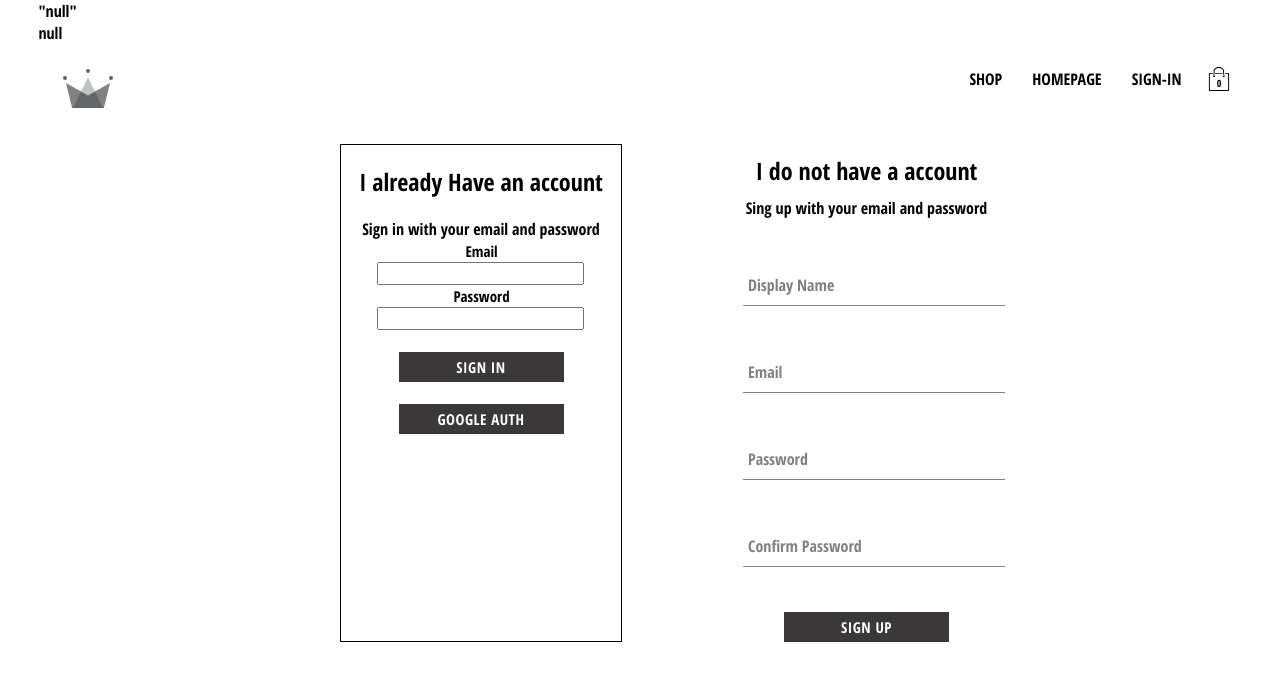
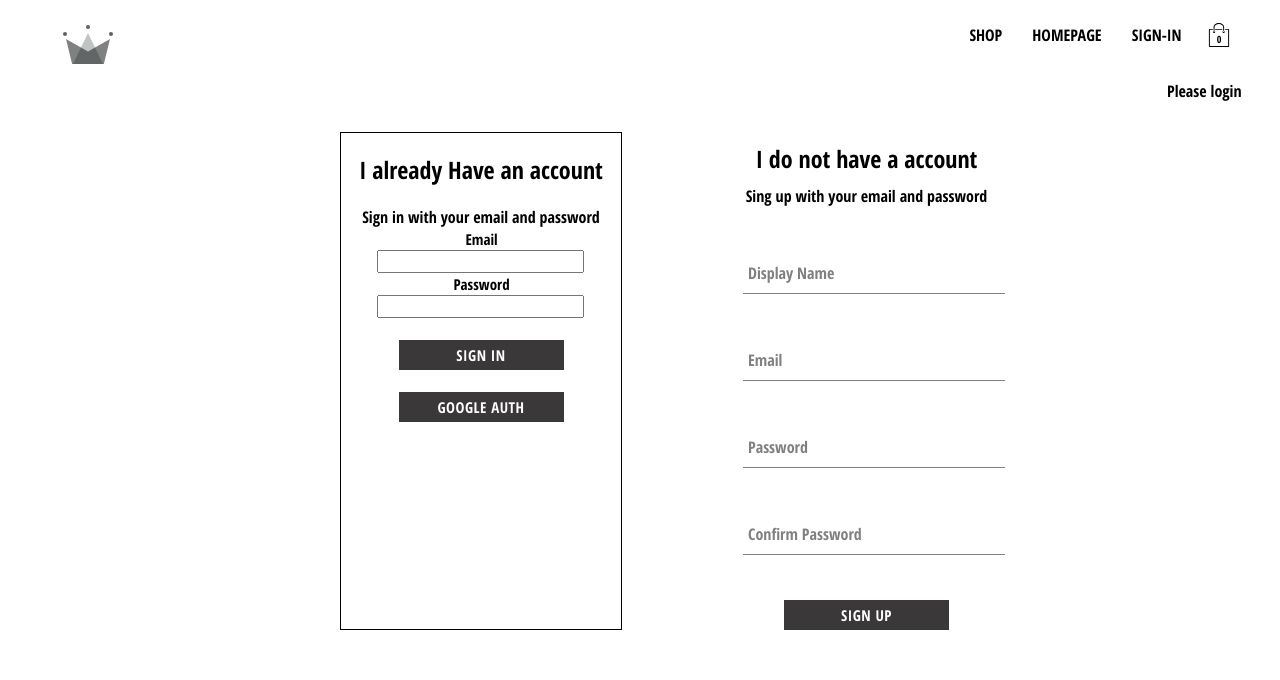
Before and after one commit to andrewKievUA/deploy-shop-crown, a React (Create React App) app: page /sign-in in a window 1280 px wide. Shown: the top 680 px of the page. Built offline with nearby package versions, Linux system fonts and the light colour scheme; no server answers.

Commit message:
add display name below the header if user has auth else please login

```diff
--- a/src/App.css
+++ b/src/App.css
@@ -10,3 +10,9 @@ a{
     text-decoration: none;
     color: black
 }
+
+.displayName{
+
+    text-align: right;
+
+}
--- a/src/App.js
+++ b/src/App.js
@@ -38,23 +38,19 @@ class App extends Component {
     }
 
     render() {
-        let fff = (<div> "null" </div>)
+        let userName = (<div className="displayName">  Please login </div>)
         if (this.props.currentUser){
             if (this.props.currentUser.currentUser){
-                fff = (<div> {this.props.currentUser.currentUser.displayName} </div>)
+                userName = (<div className="displayName"> {this.props.currentUser.currentUser.displayName} </div>)
             }
 
         }
 
         return (<>
-                {fff}
-                {this.props.currentUser?
-                this.props.currentUser.currentUser?
-                this.props.currentUser.currentUser.displayName:
-                "null":
-                "null"
-            }
+
+
                 <Header/>
+                {userName}
                 <Switch>
                     <Route exact path="/" component={HomePage}/>
                     <Route path="/shop" component={ShopPage}/>
--- a/src/components/cart-dropdown/cart-dropdown.jsx
+++ b/src/components/cart-dropdown/cart-dropdown.jsx
@@ -13,8 +13,10 @@ const CartDropdown = ({cartItems,toggleCartHiddenAA}) => {
     return(
     <div className="cart-dropdown">
         <div className="cart-items">
-            {cartItems.map(cartItem=>
-                <CartItem key={cartItem.id} item={cartItem}/>)}
+            {cartItems.length ?
+                cartItems.map(cartItem=><CartItem key={cartItem.id} item={cartItem}/>)
+
+            : <div className="cardEmptyText"> your card is empty </div>}
         </div>
         <CustomButton inverted onClick={toggleCartHiddenAA}> CLOSE</CustomButton>
         <CustomButton > GO TO CHECKOUT</CustomButton>
--- a/src/components/cart-dropdown/cart-dropdown.scss
+++ b/src/components/cart-dropdown/cart-dropdown.scss
@@ -8,6 +8,12 @@
   top: 90px;
   right: 40px;
   z-index: 5;
+
+
+  .cardEmptyText{
+    text-align: center;
+    font-size: 20px;
+  }
 
   .cart-items {
     height: 290px;
--- a/src/components/header/header-styles.scss
+++ b/src/components/header/header-styles.scss
@@ -3,7 +3,7 @@
   width: 100%;
   display: flex;
   justify-content: space-between;
-  margin-bottom: 25px;
+  margin-bottom: 10px;
 
   .logo-container {
     height: 100%;
```
